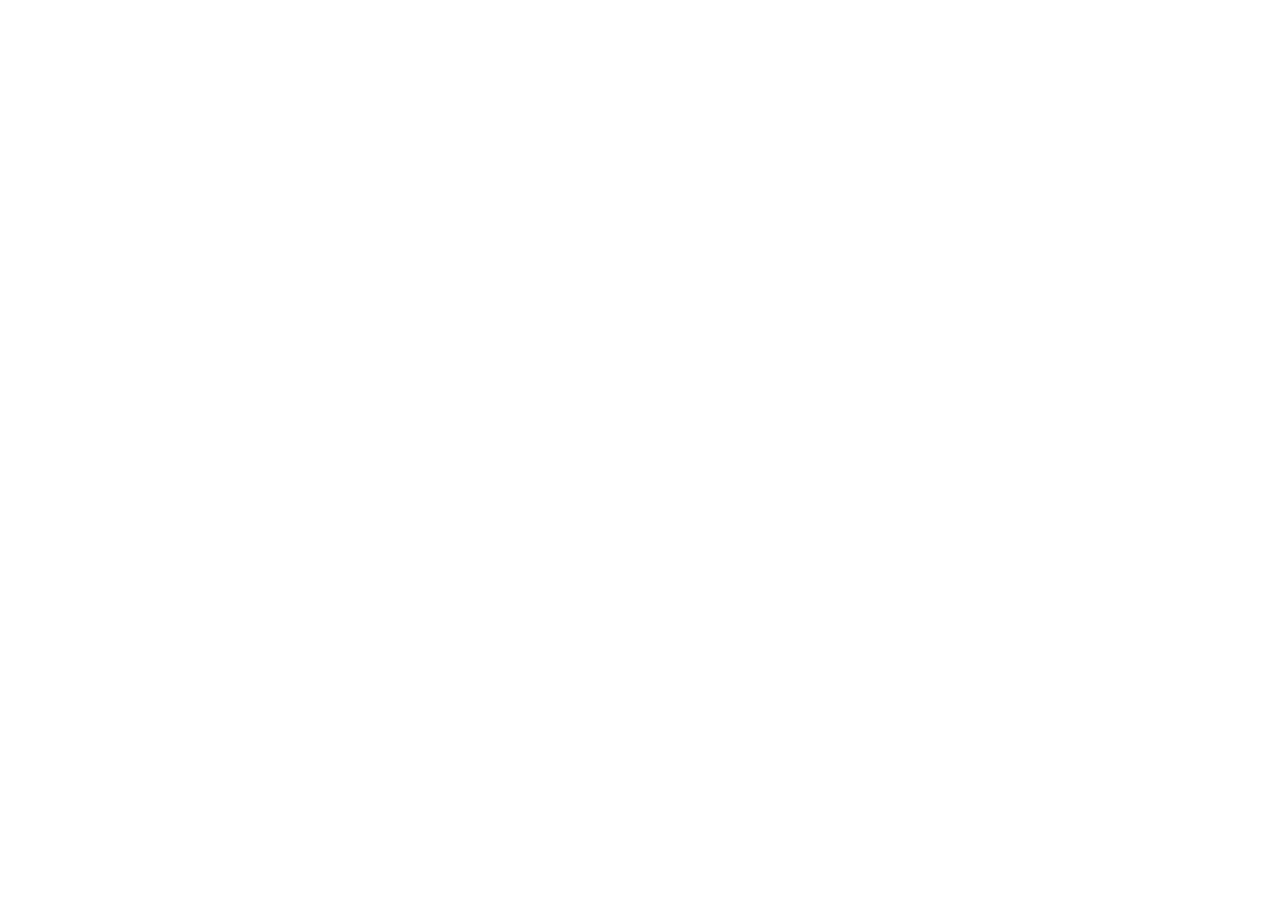
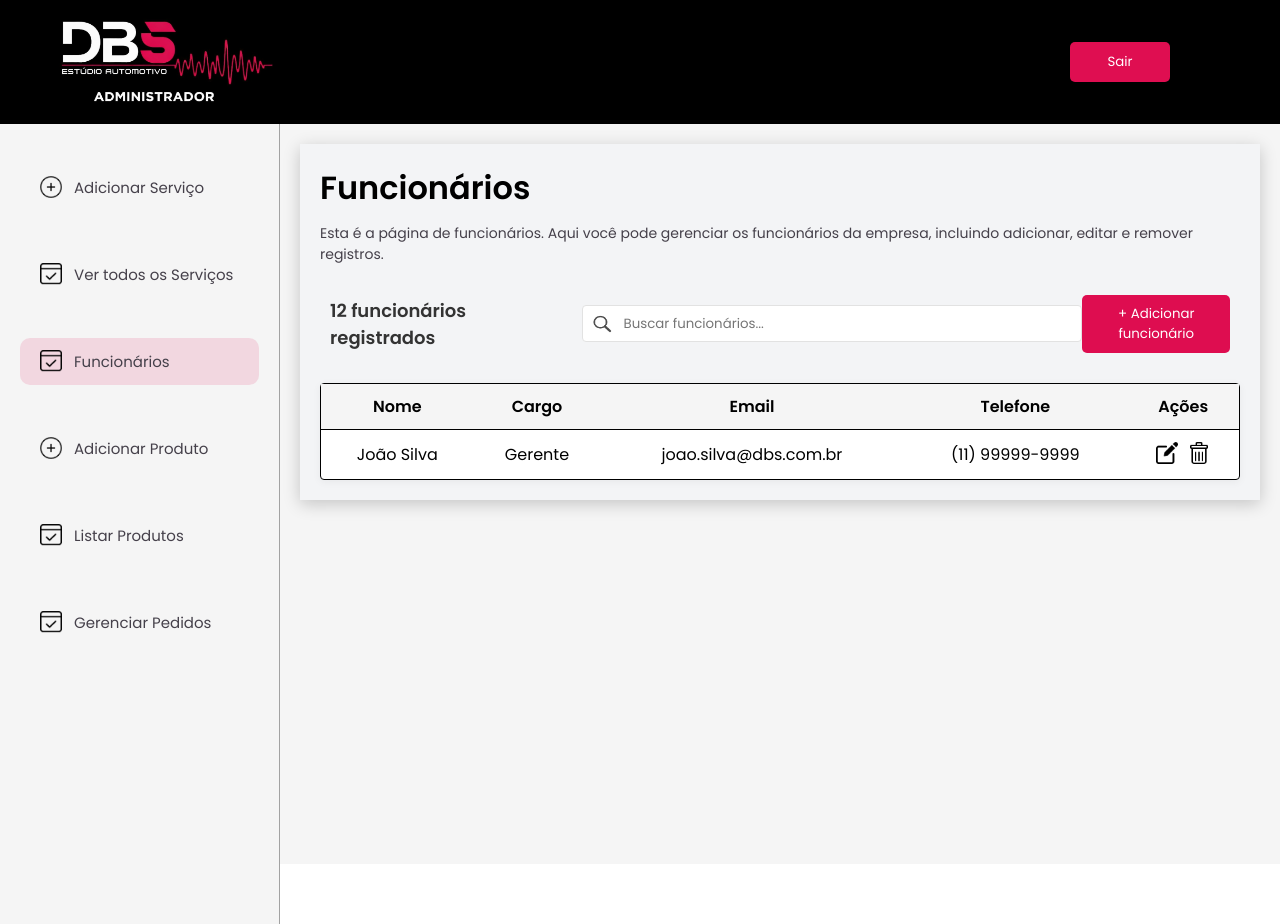
Before and after one commit to WilianZembrani/DBS-Auto-Estudio, a React (Vite) app: page /dashboard/employees in a window 1280 px wide. Before the commit this address had no page. Before the commit the page ends 800 px from the top, so only its background shows below. Built offline with nearby package versions, Linux system fonts and the light colour scheme.

Commit message:
feat(employees): adiciona página de funcionários

```diff
--- a/src/App.jsx
+++ b/src/App.jsx
@@ -4,6 +4,7 @@ import Login from "./pages/Login/Login.jsx"
 import Dashboard from "./pages/Dashboard/Dashboard.jsx"
 import Add from "./pages/Add/Add.jsx";
 import Services from "./pages/Services/Services.jsx";
+import Employees from "./pages/Employees/Employees.jsx";
 import DashboardLayout from "./Layouts/Dashboardlayout.jsx";
 
 function App() {
@@ -16,6 +17,7 @@ function App() {
                     <Route index element={<Dashboard />} />
                     <Route path="add-service" element={<Add />} />
                     <Route path="services" element={<Services />} />
+                    <Route path="employees" element={<Employees />} />
                 </Route>
 
             </Routes>
--- a/src/components/Sidebar/Sidebar.css
+++ b/src/components/Sidebar/Sidebar.css
@@ -4,7 +4,7 @@
   width: 280px;
   height: 100vh;
   border-right: 1px solid #00000057;
-  background: #f7f7f9;
+  background-color: #f5f5f5;
   padding: 20px 0;
 }
 
--- a/src/layouts/DashboardLayout.css
+++ b/src/layouts/DashboardLayout.css
@@ -6,5 +6,5 @@
 .dashboard-content {
   flex: 1;
   padding: 20px;
-  background-color: #f8f8f8;
+  background-color: #f5f5f5;
 }
--- a/src/pages/Add/Add.css
+++ b/src/pages/Add/Add.css
@@ -6,13 +6,13 @@
 .add-form {
   display: flex;
   flex-direction: column;
-  background-color: #f6e8e8;
+  background-color: #f3f4f6;
   margin-left: 70px;
   margin-top: 20px;
   padding: 20px;
   width: 650px;
   border-radius: 10px;
-  box-shadow: 0 4px 16px rgba(0, 0, 0, 0.4);
+  box-shadow: 0 4px 16px rgba(0, 0, 0, 0.2);
 }
 
 .add-form label {
@@ -27,14 +27,14 @@
   width: 100%;
   max-width: 100%;
   border-radius: 4px;
-  border: none;
+  border: 1px solid #e2e2e2;
 }
 
 .add-form select {
   padding: 4px;
   width: 50%;
   border-radius: 4px;
-  border: none;
+  border: 1px solid #e2e2e2;
 }
 
 .btn-add {
--- a/src/pages/Dashboard/Dashboard.css
+++ b/src/pages/Dashboard/Dashboard.css
@@ -1,3 +0,0 @@
-.dash {
-  font-size: 20px;
-}
--- /dev/null
+++ b/src/pages/Employees/Employees.css
@@ -0,0 +1,66 @@
+.employees {
+  padding: 20px;
+  background-color: #f3f4f6;
+  box-shadow: 0px 4px 16px rgba(0, 0, 0, 0.2);
+}
+.employees-container {
+  display: flex;
+  align-items: center;
+  margin-top: 20px;
+  padding: 10px;
+}
+.employees-view {
+  margin: 0 0px;
+  font-size: 18px;
+  font-weight: bold;
+  color: #333;
+}
+.employees-search-group {
+  display: flex;
+  align-items: center;
+  margin-left: 70px;
+}
+.employees-search {
+  padding-left: 40px;
+  height: 37px;
+  width: 500px;
+  border: 1px solid #e2e2e2;
+  border-radius: 4px;
+}
+
+.employees-add-btn {
+  background-color: #de0d50;
+  color: white;
+  border: none;
+  padding: 9px 16px;
+  border-radius: 5px;
+  cursor: pointer;
+  margin-left: auto;
+}
+.employees-add-btn:hover {
+  background-color: #c00b3f;
+}
+
+.table-container table {
+  width: 100%;
+  border-collapse: collapse;
+}
+.table-container {
+  margin-top: 20px;
+  border: 1px solid #000000;
+  border-radius: 4px;
+  background: #fff;
+  box-shadow: 0 2px 8px rgba(0, 0, 0, 0.05);
+}
+
+.table-container th {
+  background: #f3f4f6;
+  border-bottom: 1px solid #000;
+  background: #f5f5f5;
+  padding: 10px;
+  font-weight: 600;
+}
+.table-container td {
+  padding: 12px 10px;
+  text-align: center;
+}
--- /dev/null
+++ b/src/pages/Employees/Employees.jsx
@@ -0,0 +1,50 @@
+import "./Employees.css";
+import lupeIcon from "../../assets/lupa-icon.png";
+import trashIcon from "../../assets/trash-icon.png";
+import editIcon from "../../assets/edit-icon.png";
+
+function Employees() {
+
+    const totalEmployees = 12;
+    return (
+        <div className="employees">
+            <h1>Funcionários</h1>
+            <p>Esta é a página de funcionários. Aqui você pode gerenciar os funcionários da empresa, incluindo adicionar, editar e remover registros.</p>
+            <div className="employees-container">
+                <p className="employees-view">{totalEmployees} funcionários registrados</p>
+                <div className="employees-search-group">
+                    <img className="lupe-icon" src={lupeIcon} alt="" />
+                    <input className="employees-search" type="text" placeholder="Buscar funcionários..." />
+                </div>
+                <button className="employees-add-btn">+ Adicionar funcionário</button>
+            </div>
+            <div className="table-container">
+                <table>
+                    <thead>
+                        <tr>
+                            <th>Nome</th>
+                            <th>Cargo</th>
+                            <th>Email</th>
+                            <th>Telefone</th>
+                            <th>Ações</th>
+                        </tr>
+                    </thead>
+                    <tbody>
+                        <tr>
+                            <td>João Silva</td>
+                            <td>Gerente</td>
+                            <td>joao.silva@dbs.com.br</td>
+                            <td>(11) 99999-9999</td>
+                            <td className='actions'>
+                                <img src={editIcon} alt="Editar" />
+                                <img src={trashIcon} alt="Excluir" />
+                            </td>
+                        </tr>
+                    </tbody>
+                </table>
+            </div>
+        </div>
+    )
+}
+
+export default Employees
--- a/src/pages/Services/Services.css
+++ b/src/pages/Services/Services.css
@@ -2,10 +2,10 @@
   margin-top: 20px;
   margin-left: 70px;
   padding: 20px;
-  background-color: #f6e8e8;
+  background-color: #f3f4f6;
   width: 70%;
   border-radius: 10px;
-  box-shadow: 0 4px 16px rgba(0, 0, 0, 0.4);
+  box-shadow: 0 4px 16px rgba(0, 0, 0, 0.2);
 }
 
 .navbar-secondary {
@@ -22,7 +22,7 @@
   padding-left: 40px;
   height: 37px;
   width: 300px;
-  border: 1px solid #c4c4c4;
+  border: 1px solid #e2e2e2;
   border-radius: 4px;
 }
 
@@ -45,7 +45,7 @@
 .employee,
 .category {
   height: 37px;
-  border: 1px solid #c4c4c4;
+  border: 1px solid #e2e2e2;
   border-radius: 4px;
 }
 
@@ -74,9 +74,11 @@
   border: 1px solid #000000;
   border-radius: 10px;
   border-collapse: collapse;
+  background: #fff;
+  box-shadow: 0 2px 8px rgba(0, 0, 0, 0.05);
 }
 .services-table th {
-  border-bottom: 2px solid #000;
+  border-bottom: 1px solid #000;
   background: #f5f5f5;
   padding: 10px;
   font-weight: 600;
@@ -87,8 +89,10 @@
 }
 .actions {
   display: flex;
+  justify-content: center;
   gap: 10px;
 }
+
 .actions img {
   width: 22px;
   height: 22px;
--- a/src/pages/Services/Services.jsx
+++ b/src/pages/Services/Services.jsx
@@ -17,7 +17,7 @@ function Services() {
 
     return (
         <div className="services">
-            <h1>Servicos</h1>
+            <h1>Serviços</h1>
             <p>Esta é a página de serviços. Aqui você pode visualizar e gerenciar os serviços disponíveis.</p>
             <div className="navbar-secondary">
 
@@ -63,8 +63,8 @@ function Services() {
                         <td>Substituição do óleo do motor</td>
                         <td>R$ 150,00</td>
                         <td className='actions'>
-                            <img src={editIcon} alt="Editar" />
-                            <img src={trashIcon} alt="Excluir" />
+                            <img className="edit-icon" src={editIcon} alt="Editar" />
+                            <img className="trash-icon" src={trashIcon} alt="Excluir" />
                         </td>
                     </tr>
                 </thead>
```
